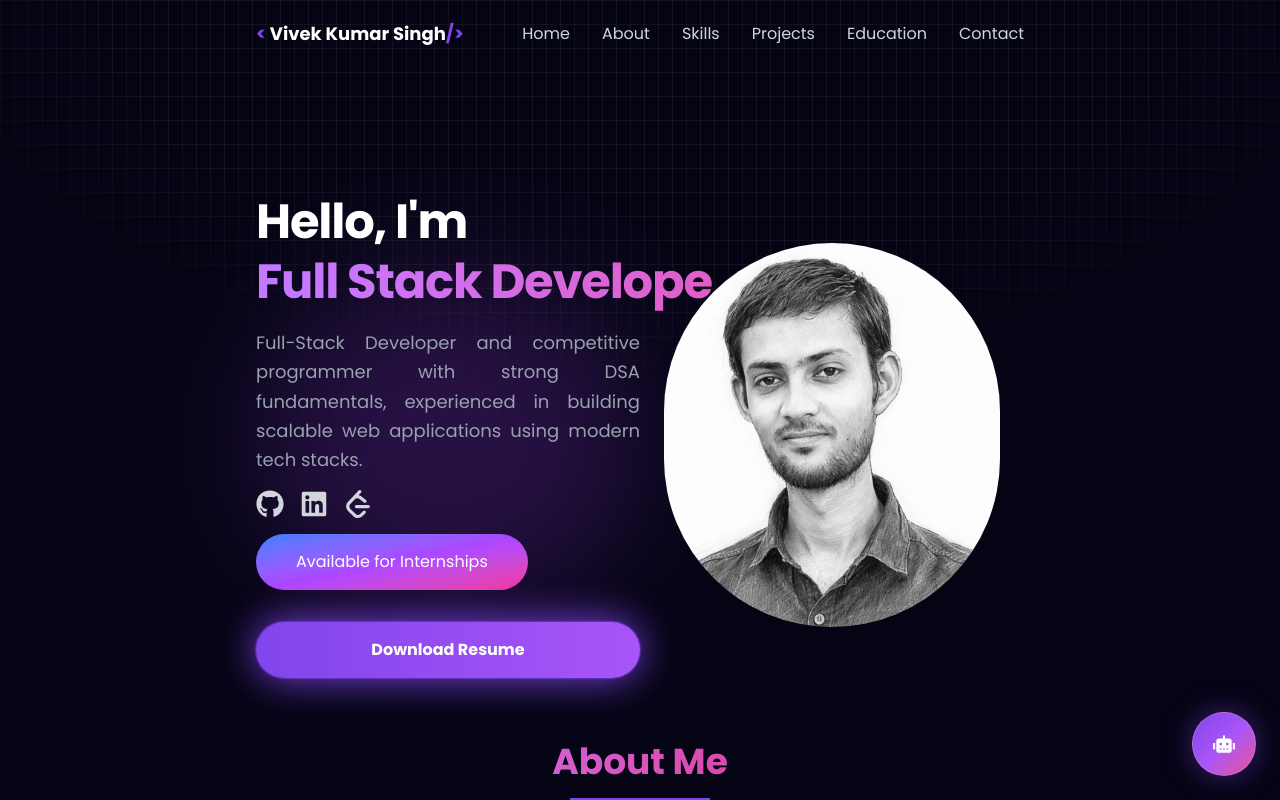
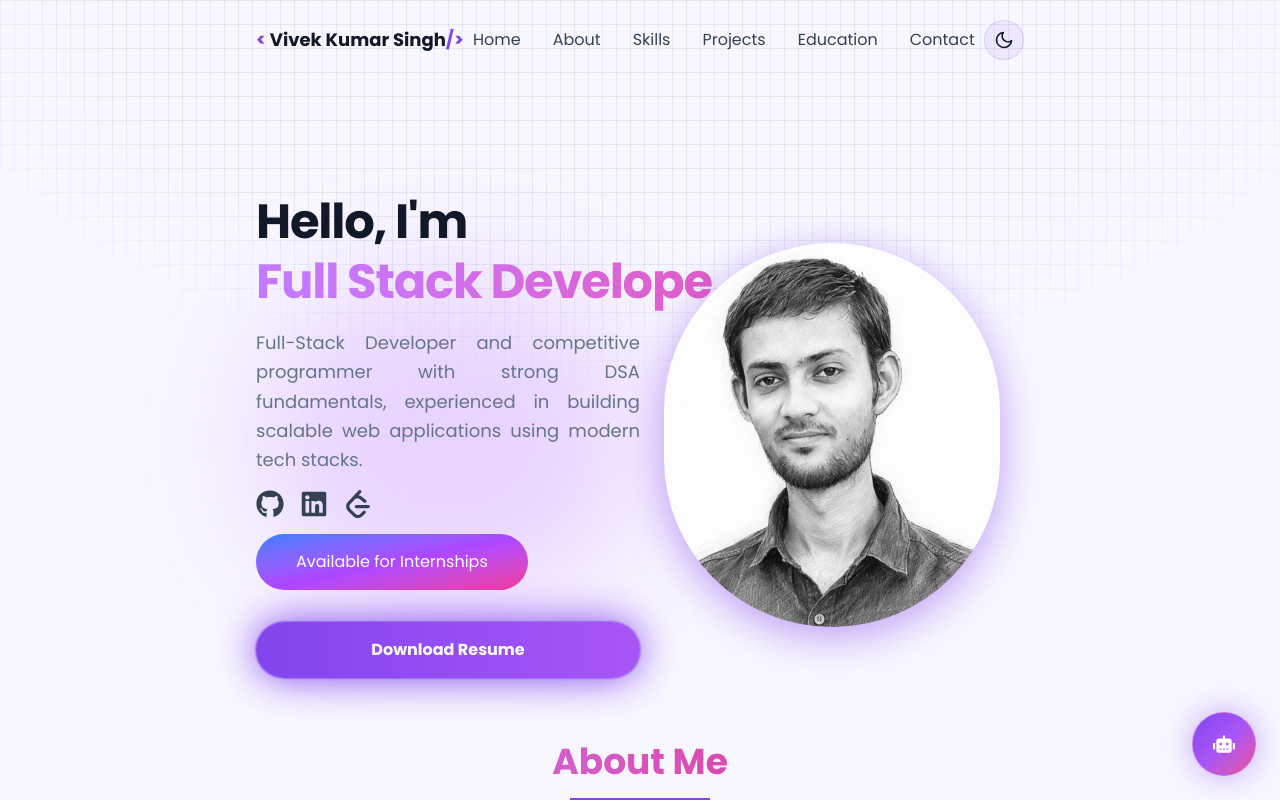
Before and after one commit to singhvivek76/Portfolio, a React (Vite) app: page / in a window 1280 px wide. Shown: the top 800 px of the page. Built offline with nearby package versions, Linux system fonts and the light colour scheme.

Commit message:
Add dark and light theme

```diff
--- a/src/App.jsx
+++ b/src/App.jsx
@@ -1,4 +1,4 @@
-import React from 'react'
+import React, { useEffect, useState } from 'react'
 import Navbar from './components/Navbar/Navbar'
 import Hero from './components/Hero/Hero'
 import About from './components/About/About'
@@ -13,23 +13,46 @@ import BlurBlob from './BlurBlob'
 
 import './App.css'
 
+const getInitialTheme = () => {
+  if (typeof window === 'undefined') {
+    return 'dark';
+  }
+
+  const savedTheme = window.localStorage.getItem('theme');
+  if (savedTheme === 'light' || savedTheme === 'dark') {
+    return savedTheme;
+  }
+
+  return window.matchMedia('(prefers-color-scheme: light)').matches ? 'light' : 'dark';
+};
 
 const App = () => {
+  const [theme, setTheme] = useState(getInitialTheme);
+
+  useEffect(() => {
+    document.documentElement.dataset.theme = theme;
+    window.localStorage.setItem('theme', theme);
+  }, [theme]);
+
+  const toggleTheme = () => {
+    setTheme((currentTheme) => (currentTheme === 'dark' ? 'light' : 'dark'));
+  };
+
   return (
-    <div className="bg-[#050414]">
+    <div className="app-shell min-h-screen bg-[var(--color-bg)] text-[var(--color-text)] transition-colors duration-300">
 
       <BlurBlob position={{ top: '35%', left: '20%' }} size={{ width: '30%', height: '40%' }} />
 
-      <div className="absolute inset-0 bg-[linear-gradient(to_right,#4f4f4f2e_1px,transparent_1px),linear-gradient(to_bottom,#4f4f4f2e_1px,transparent_1px)] bg-[size:14px_24px] [mask-image:radial-gradient(ellipse_60%_50%_at_50%_0%,#000_70%,transparent_100%)]"></div>
+      <div className="pointer-events-none absolute inset-0 bg-[linear-gradient(to_right,var(--grid-line)_1px,transparent_1px),linear-gradient(to_bottom,var(--grid-line)_1px,transparent_1px)] bg-[size:14px_24px] [mask-image:radial-gradient(ellipse_60%_50%_at_50%_0%,#000_70%,transparent_100%)]"></div>
 
       <div className='relative pt-20'>
-        <Navbar />
+        <Navbar theme={theme} onToggleTheme={toggleTheme} />
         <Hero />
         <About />
         <Skills />
         <Projects />
         <Education />
-        <Contact />
+        <Contact theme={theme} />
         <Footer />
         <Chatbot />
       </div>
--- a/src/components/Footer/Footer.jsx
+++ b/src/components/Footer/Footer.jsx
@@ -3,14 +3,14 @@ import React from "react";
 const Footer = () => {
 
   return (
-    <footer className="text-white py-8 px-[12vw] md:px-[7vw] lg:px-[20vw]">
+    <footer className="text-[var(--color-text)] py-8 px-[12vw] md:px-[7vw] lg:px-[20vw]">
 
 
 
       <div className="container mx-auto text-center">
-        <hr className="border-gray-700 mb-6" />
+        <hr className="border-[var(--color-border)] mb-6" />
         {/* Copyright Text */}
-        <p className="text-sm text-gray-400 mt-6">
+        <p className="text-sm text-[var(--color-text-soft)] mt-6">
           © 2026 Vivek Kumar singh. All rights reserved.
         </p>
       </div>
--- a/src/components/Hero/Hero.jsx
+++ b/src/components/Hero/Hero.jsx
@@ -2,13 +2,14 @@ import React, { useState, useEffect } from 'react'
 import {FaGithub, FaLinkedin} from 'react-icons/fa'
 import {SiLeetcode} from 'react-icons/si'
 import profileImage from '../../assets/profile.jpeg'
+
+const texts = ['Vivek Kumar Singh', 'Full Stack Developer', 'Problem Solver'];
 
 const Hero = () => {
   const [displayText, setDisplayText] = useState('');
   const [currentIndex, setCurrentIndex] = useState(0);
   const [isDeleting, setIsDeleting] = useState(false);
 
-  const texts = ['Vivek Kumar Singh', 'Full Stack Developer', 'Problem Solver'];
   const typingSpeed = 100;
   const erasingSpeed = 50;
   const delayBetweenTexts = 2000;
@@ -56,7 +57,7 @@ const Hero = () => {
         <div className='md:w-1/2 text-center md:text-left mt-4 md:mt-0'>
 
           <h2 className='mb-4 text-4xl lg:text-5xl font-bold tracking-tight leading-tight sm:text-5xl'>
-            <span className='text-white sm:text-4xl md:text-5xl'>
+            <span className='text-[var(--color-text)] sm:text-4xl md:text-5xl'>
               Hello, I'm
             </span> <br />
             <span className='bg-linear-to-r text-bold from-purple-400 to-pink-500 bg-clip-text text-transparent inline-block min-w-70 sm:min-w-40 lg:min-w-200'>
@@ -66,26 +67,26 @@ const Hero = () => {
 
           </h2>
 
-          <p className="text-base sm:text-lg md:text-lg text-gray-400 mb-4 mt-4 leading-relaxed text-justify">
+          <p className="text-base sm:text-lg md:text-lg text-[var(--color-text-soft)] mb-4 mt-4 leading-relaxed text-justify">
             Full-Stack Developer and competitive programmer with strong DSA fundamentals, experienced in building scalable web applications using modern tech stacks.
           </p>
 
-          <div className='flex md:flex space-x-4 text-gray-300 mr-4 justify-center items-center md:justify-start'>
+          <div className='flex md:flex space-x-4 text-[var(--color-text-muted)] mr-4 justify-center items-center md:justify-start'>
                       <a href="https://github.com/singhvivek76"
                         target="_blank" rel="noopener noreferrer"
-                        className='text-gray-300 hover:text-[#8245ec]'
+                        className='text-[var(--color-text-muted)] hover:text-[#8245ec]'
                       >
                         <FaGithub size={28} />
                       </a>
                       <a href="https://www.linkedin.com/in/singhvivek76/"
                         target="_blank" rel="noopener noreferrer"
-                        className='text-gray-300 hover:text-[#8245ec]'
+                        className='text-[var(--color-text-muted)] hover:text-[#8245ec]'
                       >
                         <FaLinkedin size={28} />
                       </a>
                       <a href="https://leetcode.com/u/tovivek/"
                         target="_blank" rel="noopener noreferrer"
-                        className='text-gray-300 hover:text-[#8245ec]'
+                        className='text-[var(--color-text-muted)] hover:text-[#8245ec]'
                       >
                         <SiLeetcode size={28} />
                       </a>
@@ -117,7 +118,7 @@ const Hero = () => {
         <div className='md:w-1/2 flex justify-center md:justify-end'>
 
           <img src={profileImage} alt='Vivek Kumar Singh'
-            className='w-100 h-108 p-6 rounded-full object-cover drop-shadow-[0_10px_20px_rgba(130, 69, 236, 0.5)] text-white'
+            className='w-100 h-108 p-6 rounded-full object-cover drop-shadow-[0_10px_20px_rgba(130,69,236,0.5)]'
           />
 
         </div>
--- a/src/components/Navbar/Navbar.jsx
+++ b/src/components/Navbar/Navbar.jsx
@@ -1,10 +1,10 @@
 import React, { useEffect } from 'react'
 import { useState } from 'react'
-import {FiMenu, FiX} from 'react-icons/fi'
+import {FiMenu, FiMoon, FiSun, FiX} from 'react-icons/fi'
 import {FaGithub, FaLinkedin} from 'react-icons/fa'
 import {SiLeetcode} from 'react-icons/si'
 
-const Navbar = () => {
+const Navbar = ({ theme, onToggleTheme }) => {
   const [isOpen, setIsOpen] = useState(false);
   const [activeSection, setActiveSection] = useState("");
   const [isScrolled, setIsScrolled] = useState(false);
@@ -44,17 +44,17 @@ const Navbar = () => {
 
   return (
     <nav className={`fixed top-0 w-full z-50 transition-colors duration-300 px-[7vw] md:px-[7vw] lg:px-[20vw] ${
-      isScrolled ? 'bg-[#050414] bg-opacity-50 backdrop-blur-md shadow-md' : 'bg-transparent'
+      isScrolled ? 'bg-[var(--navbar-bg)] backdrop-blur-md shadow-[var(--shadow-soft)]' : 'bg-transparent'
     }`}>
-        <div className='text-white py-5 flex justify-between items-center'>
+        <div className='py-5 flex justify-between items-center text-[var(--color-text)]'>
           <div className='text-lg font-bold cursor-pointer'>
             <span className='text-[#8245ec]'>&lt;</span>
-            <span className='text-white'> Vivek Kumar Singh</span>
+            <span className='text-[var(--color-text)]'> Vivek Kumar Singh</span>
             <span className='text-[#8245ec]'>/</span>
             <span className='text-[#8245ec]'>&gt;</span>
           </div>
 
-          <ul className='hidden md:flex space-x-8 text-gray-300'>
+          <ul className='hidden md:flex space-x-8 text-[var(--color-text-muted)]'>
             {menuItems.map((item) => (
               <li key={item.id} className={`cursor-pointer hover:text-[#8245ec] ${
                 activeSection === item.id ? 'text-[#8245ec]' : ''
@@ -65,6 +65,16 @@ const Navbar = () => {
               </li>
             ))}
           </ul>
+
+            <div className='flex items-center gap-3'>
+              <button
+                type="button"
+                onClick={onToggleTheme}
+                className='flex h-10 w-10 items-center justify-center rounded-full border border-[var(--color-border)] bg-[var(--color-surface-soft)] text-[var(--color-text)] transition hover:border-[#8245ec] hover:text-[#8245ec]'
+                aria-label={`Switch to ${theme === 'dark' ? 'light' : 'dark'} mode`}
+              >
+                {theme === 'dark' ? <FiSun className='text-xl' /> : <FiMoon className='text-xl' />}
+              </button>
 
             <div className='md:hidden'>
               {
@@ -79,14 +89,15 @@ const Navbar = () => {
                 )
               }
             </div>
+            </div>
 
         </div>
 
         {isOpen && (
-          <div className='absolute top-16 left-1/2 transform -translate-x-1/2 w-4/5 bg-[#050414] bg-opacity-50 backdrop-filter backdrop-blur-lg z-50 rounded-lg shadow-lg md:hidden'>
-            <ul className='flex flex-col items-center space-y-4 py-4 text-gray-300'>
+          <div className='absolute top-16 left-1/2 transform -translate-x-1/2 w-4/5 rounded-lg border border-[var(--color-border)] bg-[var(--color-bg-elevated)] backdrop-filter backdrop-blur-lg z-50 shadow-[var(--shadow-soft)] md:hidden'>
+            <ul className='flex flex-col items-center space-y-4 py-4 text-[var(--color-text-muted)]'>
               {menuItems.map((item) => (
-                <li key={item.id} className={`cursor-pointer hover:text-white
+                <li key={item.id} className={`cursor-pointer hover:text-[var(--color-text)]
                   ${activeSection === item.id ? 'text-[#8245ec]' : ""
                 }`}>
                   <button onClick={() => handleMenuItemClick(item.id)}>
@@ -98,19 +109,19 @@ const Navbar = () => {
               <div className='flex space-x-4'>
                 <a href="https://github.com/singhvivek76"
                   target="_blank" rel="noopener noreferrer"
-                  className='text-gray-300 hover:text-white'
+                  className='text-[var(--color-text-muted)] hover:text-[var(--color-text)]'
                 >
                   <FaGithub size={24} />
                 </a>
                 <a href="https://www.linkedin.com/in/singhvivek76/"
                   target="_blank" rel="noopener noreferrer"
-                  className='text-gray-300 hover:text-white'
+                  className='text-[var(--color-text-muted)] hover:text-[var(--color-text)]'
                 >
                   <FaLinkedin size={24} />
                 </a>
                 <a href="https://leetcode.com/u/tovivek/"
                   target="_blank" rel="noopener noreferrer"
-                  className='text-gray-300 hover:text-white'
+                  className='text-[var(--color-text-muted)] hover:text-[var(--color-text)]'
                 >
                   <SiLeetcode size={24} />
                 </a>
--- a/src/index.css
+++ b/src/index.css
@@ -1,6 +1,42 @@
 @import url('https://fonts.googleapis.com/css2?family=Poppins:ital,wght@0,100;0,200;0,300;0,400;0,500;0,600;0,700;0,800;0,900;1,100;1,200;1,300;1,400;1,500;1,600;1,700;1,800;1,900&family=Saira:ital,wght@0,100..900;1,100..900&display=swap');
 
 @import "tailwindcss";
+
+:root {
+    color-scheme: dark;
+    --color-bg: #050414;
+    --color-bg-elevated: rgba(11, 7, 25, 0.82);
+    --color-bg-card: #0d081f;
+    --color-bg-card-strong: #131025;
+    --color-surface-soft: rgba(255, 255, 255, 0.05);
+    --color-border: rgba(255, 255, 255, 0.12);
+    --color-border-strong: rgba(255, 255, 255, 0.2);
+    --color-text: #f8fafc;
+    --color-text-muted: #cbd5e1;
+    --color-text-soft: #94a3b8;
+    --color-line: rgba(255, 255, 255, 0.9);
+    --grid-line: rgba(79, 79, 79, 0.18);
+    --navbar-bg: rgba(5, 4, 20, 0.72);
+    --shadow-soft: 0 20px 45px rgba(15, 23, 42, 0.28);
+}
+
+[data-theme='light'] {
+    color-scheme: light;
+    --color-bg: #f8f7ff;
+    --color-bg-elevated: rgba(255, 255, 255, 0.9);
+    --color-bg-card: rgba(255, 255, 255, 0.94);
+    --color-bg-card-strong: #ffffff;
+    --color-surface-soft: rgba(109, 40, 217, 0.07);
+    --color-border: rgba(109, 40, 217, 0.14);
+    --color-border-strong: rgba(109, 40, 217, 0.22);
+    --color-text: #111827;
+    --color-text-muted: #334155;
+    --color-text-soft: #64748b;
+    --color-line: rgba(148, 163, 184, 0.45);
+    --grid-line: rgba(148, 163, 184, 0.18);
+    --navbar-bg: rgba(248, 247, 255, 0.82);
+    --shadow-soft: 0 20px 45px rgba(76, 29, 149, 0.12);
+}
 
 * {
     font-family: "Poppins", sans-serif;
@@ -9,9 +45,3 @@
 html {
     scroll-behavior: smooth;
 }
-
-@layer utilities {
-    .clip-path-custom {
-        clip-path: polygon(0 0, 100% 0, 100% 98%, 75% 95%, 0 100%);
-    }
-}
```
Also changed, not shown: src/components/About/About.jsx (+3 -5 lines), src/components/Chatbot/Chatbot.jsx (+13 -15 lines), src/components/Contact/Contact.jsx (+17 -19 lines), src/components/Education/Education.jsx (+8 -8 lines), src/components/Projects/Projects.jsx (+7 -7 lines), src/components/Skills/Skills.jsx (+5 -5 lines).
